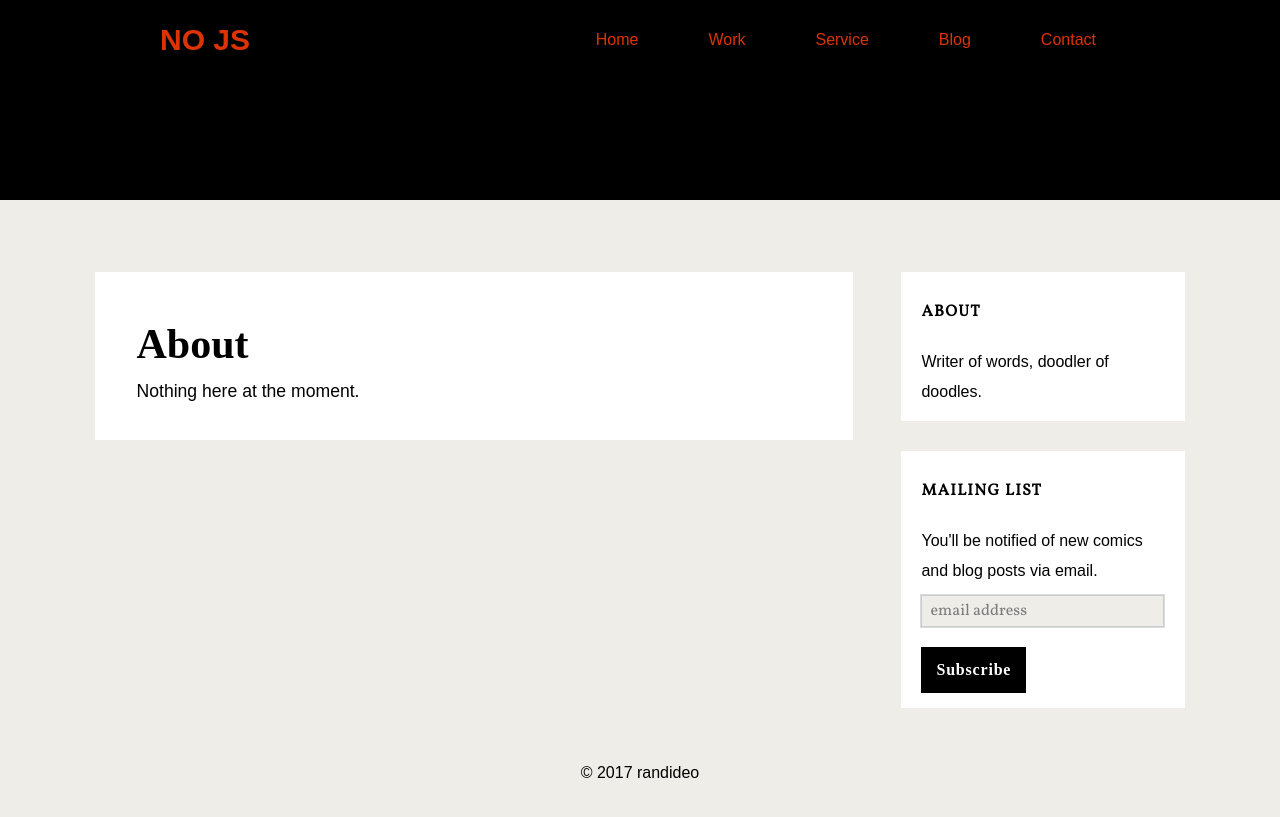
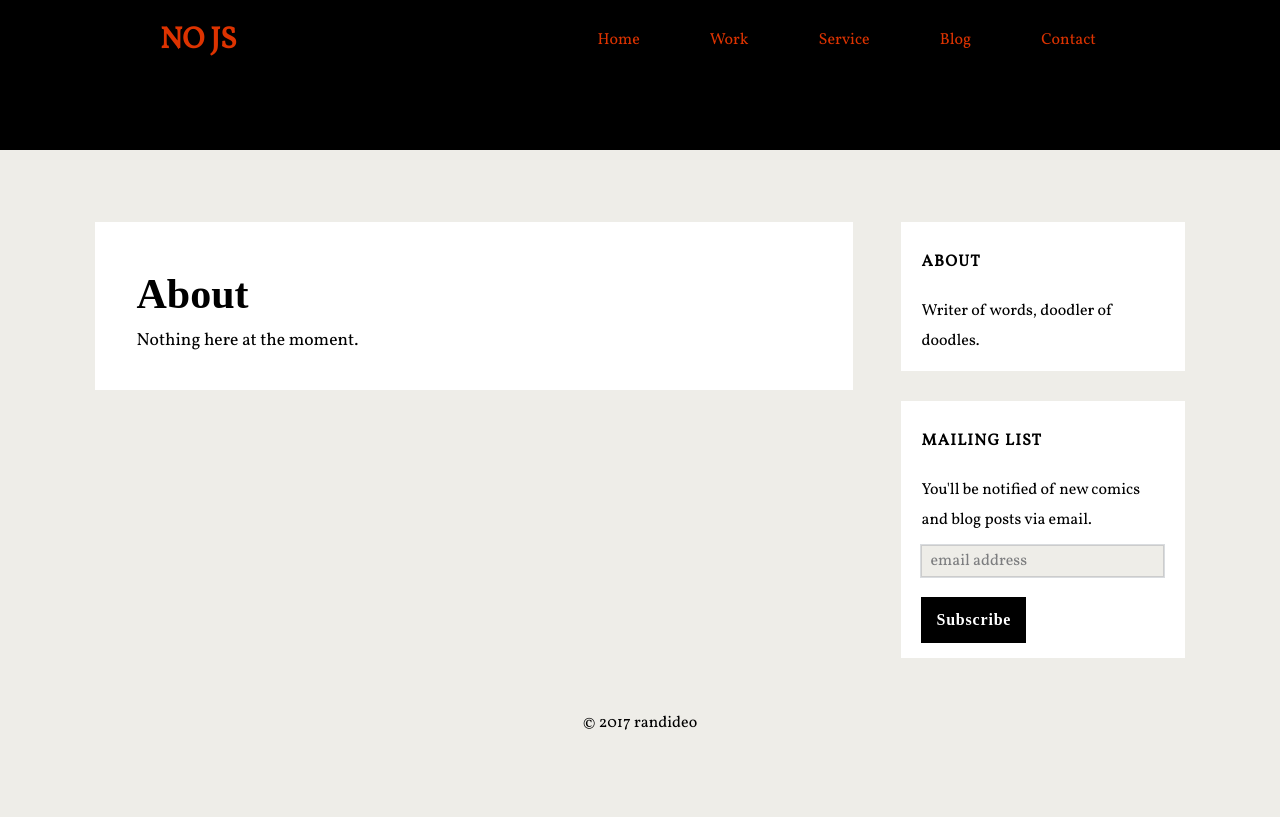
Before and after one commit to randideo/randideo.github.io, a Jekyll site: the page built from about.html, in a window 1280 px wide. Shown: the top 817 px of the page. Built offline with Jekyll 4.4.1, drawn with Linux system fonts in a browser that asks for light colours; nearby versions of some CDN libraries; some web fonts are replaced; comment, search, counter and statistics services are not loaded.

Commit message:
Update header.html

```diff
--- a/_includes/header.html
+++ b/_includes/header.html
@@ -21,9 +21,6 @@
 </script>
 	 <style>
       /* NOTE: The styles were added inline because Prefixfree needs access to your styles and they must be inlined if they are on local disk! */
-      body {
-	  font-family: sans-serif;
-}
 
 * {
 	  box-sizing: border-box;
@@ -31,7 +28,7 @@
 
 header {
 	  background: #000;
-	  height: 200px;
+	  height: 150px;
 	  padding-top: 20px;
 }
 
```
